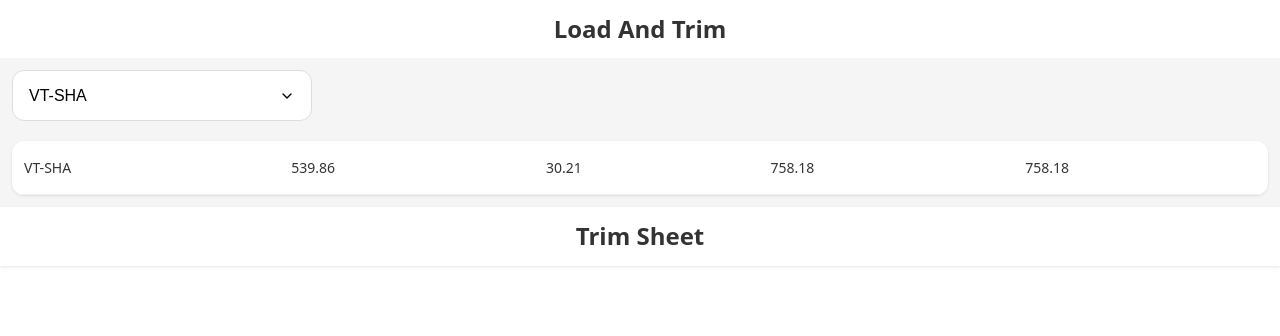
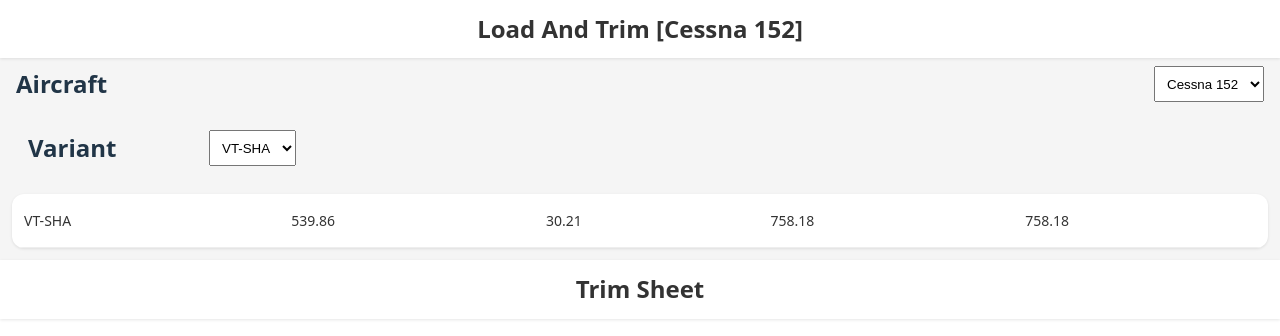
Before and after one commit to bibin-jaimon/2025-load-trim-pwa, a React (Vite) app: page / in a window 1280 px wide. Shown: the top 336 px of the page. Built offline with nearby package versions, Linux system fonts and the light colour scheme.

Commit message:
Add aircraft selection screen

```diff
--- a/src/App.jsx
+++ b/src/App.jsx
@@ -1,11 +1,14 @@
 import { useEffect, useState } from "react";
 import "./App.css";
-import Table from "./components/Table";
+import Table from "./components/reference-table/Table";
 import { loadAircrafts, loadPressures } from "./data-store";
+import TitleWithSelector from "./components/selector/selector-with-title";
 
 function App() {
   const [pressures, setPressures] = useState([]);
-  const [aircrafts, setAircrafts] = useState({});
+  const [aircrafts, setAircrafts] = useState([]);
+
+  const [selectedAircraft, setSelectedAircraft] = useState();
 
   useEffect(() => {
     fetchAircrafts();
@@ -22,10 +25,21 @@
     setAircrafts(data);
   };
 
+  useEffect(() => {
+    setSelectedAircraft(aircrafts[0]);
+  }, [aircrafts]);
+
   return (
     <div className="app-container">
-      <h1>Load And Trim</h1>
-      <Table />
+      <h1>Load And Trim [{selectedAircraft?.type}]</h1>
+      <TitleWithSelector
+        title="Aircraft"
+        displayKey="type"
+        options={aircrafts}
+        value={selectedAircraft?.type}
+        onChange={setSelectedAircraft}
+      />
+      {selectedAircraft && <Table aircraft={selectedAircraft} />}
       <h1>Trim Sheet</h1>
     </div>
   );
--- a/src/components/Table.jsx
+++ /dev/null
@@ -1,64 +0,0 @@
-import { useState } from "react";
-import "./Table.css";
-
-const AIRCRAFT = {
-  sha: {
-    acreg: "VT-SHA",
-    bew: 539.86,
-    arm: 30.21,
-    mtow: 758.18,
-    mlw: 758.18,
-  },
-  shc: {
-    acreg: "VT-SHC",
-    bew: 543.33,
-    arm: 30.21,
-    mtow: 758.18,
-    mlw: 758.18,
-  },
-};
-
-const COLUMNS = [
-  { key: "acreg", label: "A/c Regn." },
-  { key: "bew", label: "Basic Empty Wt(Kgs)" },
-  { key: "arm", label: "Arm(Inches)" },
-  { key: "mtow", label: "MTOW(KGS" },
-  { key: "mlw", label: "MLW(KGS" },
-];
-
-const Table = () => {
-  const [selectedAircraft, setSelectedAircraft] = useState("sha");
-  const aircraftData = AIRCRAFT[selectedAircraft];
-
-  return (
-    <div className="table-container">
-      <div className="vtsha-selector">
-        <select
-          value={selectedAircraft}
-          onChange={(e) => setSelectedAircraft(e.target.value)}
-          className="vtsha-dropdown"
-        >
-          {Object.entries(AIRCRAFT).map(([key, data]) => (
-            <option key={key} value={key}>
-              {data.acreg}
-            </option>
-          ))}
-        </select>
-      </div>
-
-      <table className="data-table">
-        <tbody>
-          <tr>
-            {COLUMNS.map((column) => (
-              <td key={column.key} data-label={column.label}>
-                {aircraftData[column.key]}
-              </td>
-            ))}
-          </tr>
-        </tbody>
-      </table>
-    </div>
-  );
-};
-
-export default Table;
--- /dev/null
+++ b/src/components/reference-table/Table.jsx
@@ -0,0 +1,48 @@
+import { useEffect, useState } from "react";
+import "./Table.css";
+import TitleWithSelector from "../selector/selector-with-title";
+
+const COLUMNS = [
+  { key: "acreg", label: "A/c Regn." },
+  { key: "bew", label: "Basic Empty Wt(Kgs)" },
+  { key: "arm", label: "Arm(Inches)" },
+  { key: "mtow", label: "MTOW(KGS" },
+  { key: "mlw", label: "MLW(KGS" },
+];
+
+const Table = ({ aircraft }) => {
+  const [selectedVariant, setSelectedVariant] = useState(aircraft?.regns?.[0]);
+
+  useEffect(() => {
+    setSelectedVariant(aircraft?.regns?.[0]);
+  }, [aircraft]);
+  return (
+    <div className="table-container">
+      <div className="vtsha-selector">
+        {aircraft && (
+          <TitleWithSelector
+            title={"Variant"}
+            displayKey={"acreg"}
+            options={aircraft?.regns}
+            value={selectedVariant?.acreg}
+            onChange={setSelectedVariant}
+          />
+        )}
+      </div>
+
+      <table className="data-table">
+        <tbody>
+          <tr>
+            {COLUMNS.map((column) => (
+              <td key={column.key} data-label={column.label}>
+                {selectedVariant[column.key]}
+              </td>
+            ))}
+          </tr>
+        </tbody>
+      </table>
+    </div>
+  );
+};
+
+export default Table;
--- /dev/null
+++ b/src/components/selector/selector-with-title.jsx
@@ -0,0 +1,38 @@
+import React from "react";
+
+const TitleWithSelector = ({ title, options, displayKey, value, onChange }) => {
+  return (
+    <div
+      style={{
+        display: "flex",
+        justifyContent: "space-between",
+        alignItems: "space-between",
+        padding: "8px 16px",
+      }}
+    >
+      <h2 style={{ margin: 0, flex: 1 }}>{title}</h2>
+      <select
+        value={value}
+        onChange={(e) => {
+          let selectedItem = options.filter(
+            (item) => item[displayKey] == e.target.value
+          );
+          if (selectedItem.length == 0) {
+            return {};
+          }
+
+          onChange(selectedItem[0]);
+        }}
+        style={{ padding: "4px 8px" }}
+      >
+        {options.map((opt) => (
+          <option key={opt[displayKey]} value={opt[displayKey]}>
+            {opt[displayKey]}
+          </option>
+        ))}
+      </select>
+    </div>
+  );
+};
+
+export default TitleWithSelector;
--- a/src/data-store/aircrafts/ac-152.json
+++ b/src/data-store/aircrafts/ac-152.json
@@ -2,7 +2,7 @@
   "type": "Cessna 152",
   "regns": [
     {
-      "acregn": "VT-SHA",
+      "acreg": "VT-SHA",
       "bew": 539.86,
       "arm": 30.21,
       "mtow": 758.18,
--- a/src/data-store/aircrafts/ac-172.json
+++ b/src/data-store/aircrafts/ac-172.json
@@ -2,16 +2,16 @@
   "type": "Cessna 172",
   "regns": [
     {
-      "acregn": "VT-SHA",
-      "bew": 539.86,
-      "arm": 30.21,
-      "mtow": 758.18,
+      "acreg": "variant 1",
+      "bew": 22.86,
+      "arm": 33.21,
+      "mtow": 33.18,
       "mlw": 758.18
     },
     {
-      "acreg": "VT-SHC",
-      "bew": 543.33,
-      "arm": 30.21,
+      "acreg": "variant2",
+      "bew": 444.33,
+      "arm": 33.21,
       "mtow": 758.18,
       "mlw": 758.18
     }
--- a/src/data-store/index.js
+++ b/src/data-store/index.js
@@ -17,7 +17,6 @@
 
 const mapped = (data) => {
   let mapped = data.map((item) => {
-    console.log("mapped", item.default);
     return item.default;
   });
   return mapped;
```
Also changed, not shown: src/components/reference-table/Table.css (renamed from src/components/Table.css).
